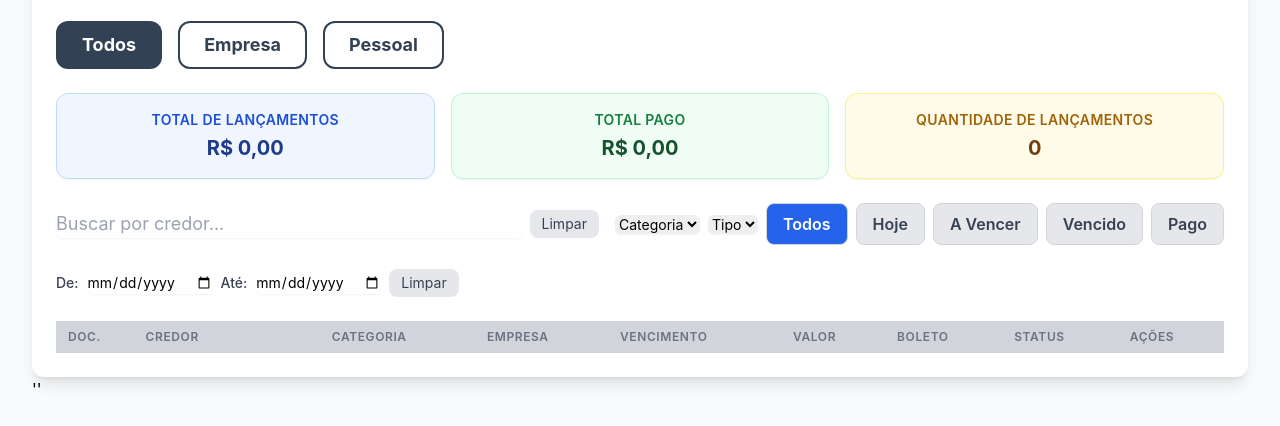
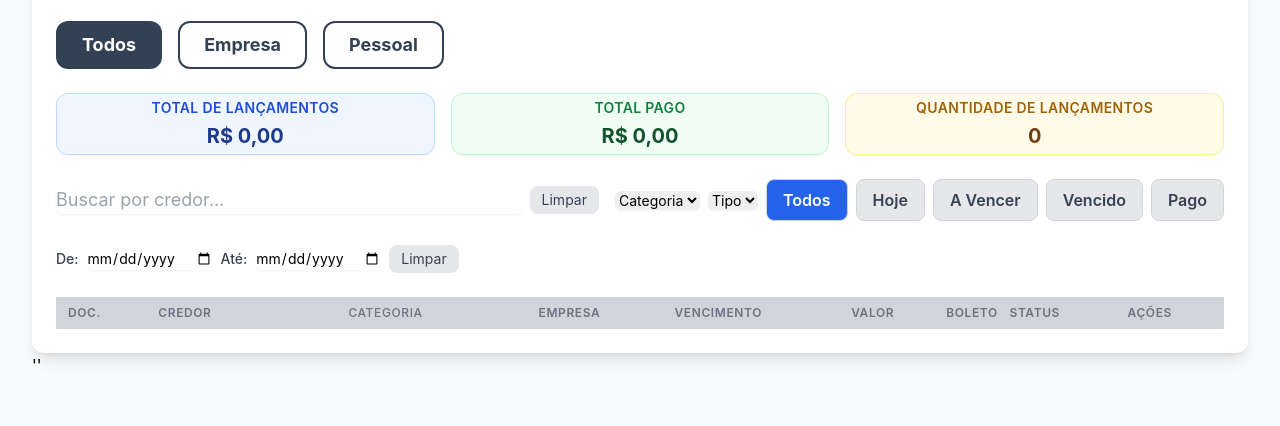
Before and after one commit to kaduoliveira/app_contas, a plain HTML site: page index.html in a window 1280 px wide. Shown: the part 116-542 px from the top of the page. Drawn offline with nearby package versions, Linux system fonts and the light colour scheme.

Commit message:
pequenos ajustes de visual

```diff
--- a/index.html
+++ b/index.html
@@ -60,15 +60,15 @@
     </div>
 
     <div class="grid grid-cols-1 sm:grid-cols-2 lg:grid-cols-3 gap-4 mb-6">
-        <div class="bg-blue-50 border border-blue-200 rounded-xl p-4 shadow-sm text-center">
+        <div class="bg-blue-50 border border-blue-200 rounded-xl p-1 shadow-sm text-center">
             <h3 class="text-sm font-semibold text-blue-700 uppercase tracking-wide">Total de Lançamentos</h3>
             <p id="total-valor" class="mt-1 text-xl font-bold text-blue-900">R$ 0,00</p>
         </div>
-        <div class="bg-green-50 border border-green-200 rounded-xl p-4 shadow-sm text-center">
+        <div class="bg-green-50 border border-green-200 rounded-xl p-1 shadow-sm text-center">
             <h3 class="text-sm font-semibold text-green-700 uppercase tracking-wide">Total Pago</h3>
             <p id="total-pago" class="mt-1 text-xl font-bold text-green-900">R$ 0,00</p>
         </div>
-        <div class="bg-yellow-50 border border-yellow-200 rounded-xl p-4 shadow-sm text-center">
+        <div class="bg-yellow-50 border border-yellow-200 rounded-xl p-1 shadow-sm text-center">
             <h3 class="text-sm font-semibold text-yellow-700 uppercase tracking-wide">Quantidade de Lançamentos</h3>
             <p id="total-quantidade" class="mt-1 text-xl font-bold text-yellow-900">0</p>
         </div>
@@ -105,21 +105,21 @@
     </div>
 
     <div class="overflow-x-auto">
-        <table id="tabelaLancamentos" class="min-w-full divide-y divide-gray-400">
+        <table id="tabelaLancamentos" class="min-w-full divide-y divide-gray-500">
             <thead class="bg-gray-300">
                 <tr>
-                    <th class="px-3 py-2 text-left text-xs font-semibold text-gray-500 uppercase tracking-wider max-w-[50px] overflow-hidden">DOC.</th>
+                    <th class="px-3 py-2 text-left text-xs font-semibold text-gray-500 uppercase tracking-wider max-w-[60px] overflow-hidden">DOC.</th>
                     <th class="px-3 py-2 text-left text-xs font-semibold text-gray-500 uppercase tracking-wider min-w-[120px]">Credor</th>
-                    <th class="px-3 py-2 text-left text-xs font-semibold text-gray-500 uppercase tracking-wider min-w-[100px]">Categoria</th>
+                    <th class="px-3 py-2 text-left text-xs font-medium text-gray-500 uppercase tracking-wider min-w-[120px]">Categoria</th>
                     <th class="px-3 py-2 text-left text-xs font-semibold text-gray-500 uppercase tracking-wider">Empresa</th>
                     <th class="px-3 py-2 text-left text-xs font-semibold text-gray-500 uppercase tracking-wider font-bold">Vencimento</th>
-                    <th class="px-3 py-2 text-left text-xs font-semibold text-gray-500 uppercase tracking-wider">Valor</th>
-                    <th class="px-3 py-2 text-left text-xs font-semibold text-gray-500 uppercase tracking-wider">Boleto</th>
+                    <th class="px-3 py-2 text-left text-xs font-semibold text-gray-500 uppercase tracking-wider max-w-[60px] overflow-hidden">Valor</th>
+                    <th class="px-3 py-2 text-left text-xs font-semibold text-gray-500 uppercase tracking-wider max-w-[40px] overflow-hidden">Boleto</th>
                     <th class="px-3 py-2 text-left text-xs font-semibold text-gray-500 uppercase tracking-wider">Status</th>
                     <th class="px-3 py-2 text-left text-xs font-semibold text-gray-500 uppercase tracking-wider">Ações</th>
                 </tr>
             </thead>
-            <tbody class="bg-white divide-y divide-gray-200">
+            <tbody class="bg-white divide-y divide-gray-300">
                 </tbody>
         </table>
     </div>
```
